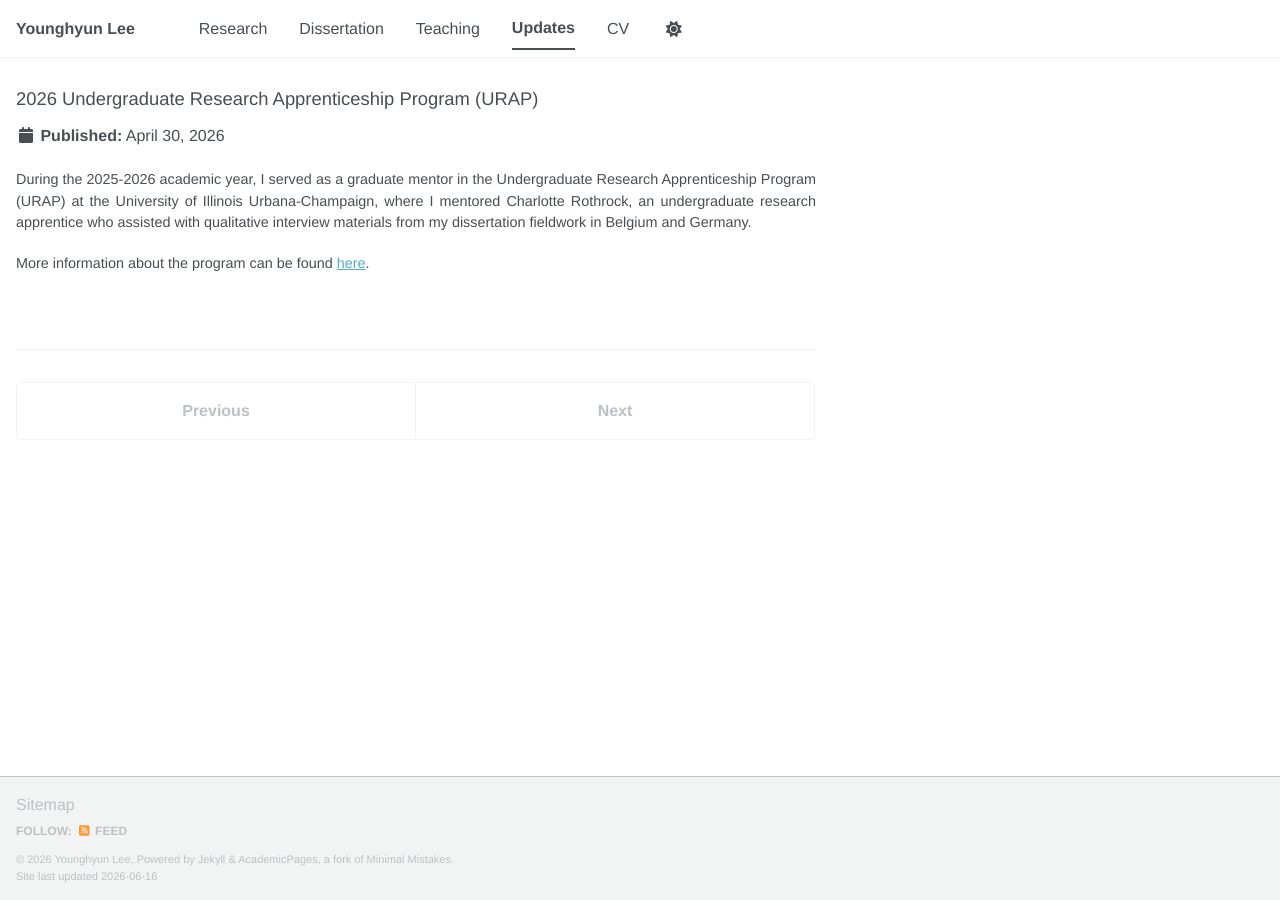
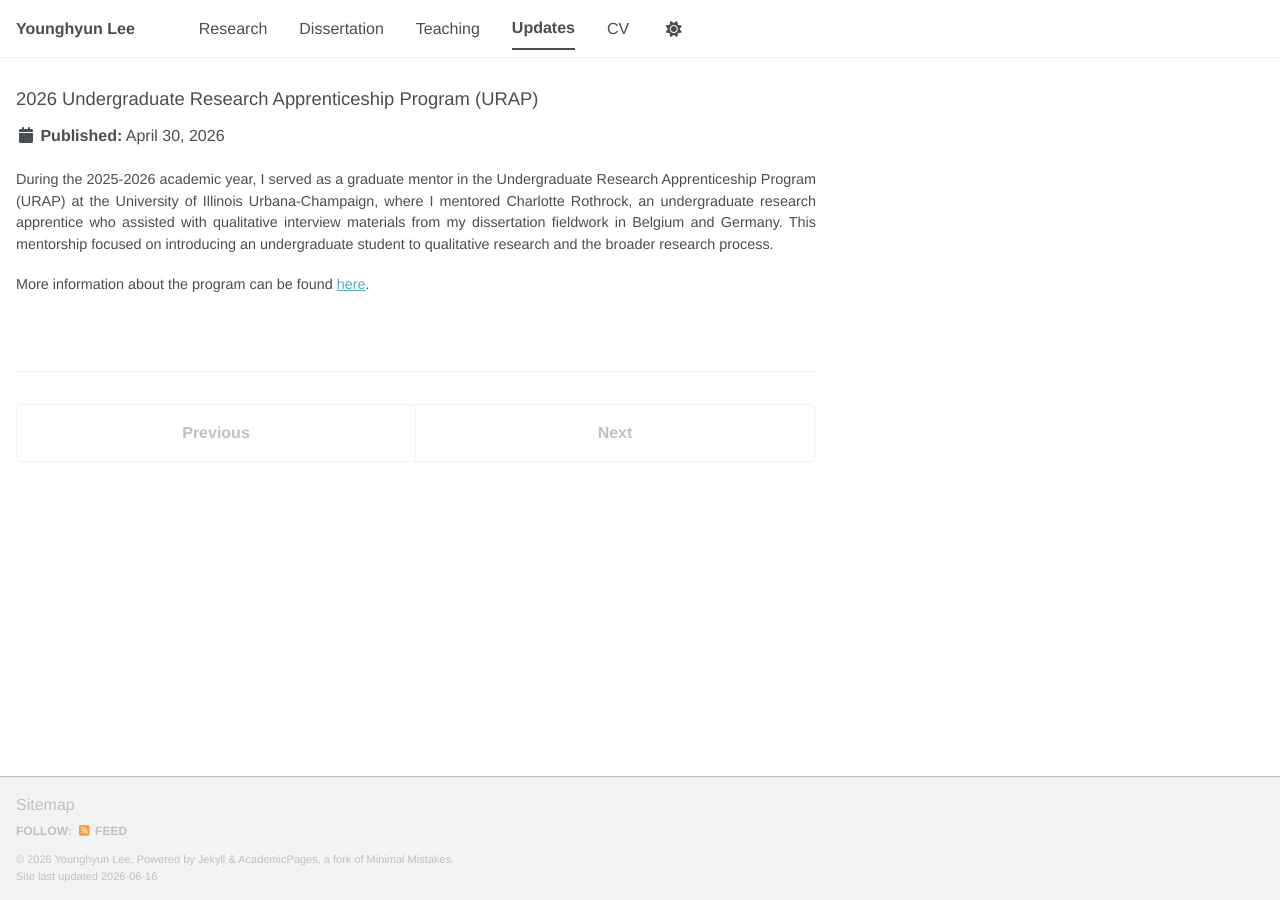
Before and after one commit to younghyunlee52/Website, a Jekyll site: the page built from _updates/2026-04-30-urap.md, in a window 1280 px wide. Built offline with Jekyll 4.4.1, drawn with Linux system fonts in a browser that asks for light colours; a script bundle is joined from its source files by our own code; library files that are not in the unit come from our copies.

Commit message:
Update 2026-04-30-urap.md

```diff
--- a/_updates/2026-04-30-urap.md
+++ b/_updates/2026-04-30-urap.md
@@ -7,6 +7,6 @@ image: /images/updates/20260430.jpg
 image_alt:
 caption:
 ---
-During the 2025-2026 academic year, I served as a graduate mentor in the Undergraduate Research Apprenticeship Program (URAP) at the University of Illinois Urbana-Champaign, where I mentored Charlotte Rothrock, an undergraduate research apprentice who assisted with qualitative interview materials from my dissertation fieldwork in Belgium and Germany.
+During the 2025-2026 academic year, I served as a graduate mentor in the Undergraduate Research Apprenticeship Program (URAP) at the University of Illinois Urbana-Champaign, where I mentored Charlotte Rothrock, an undergraduate research apprentice who assisted with qualitative interview materials from my dissertation fieldwork in Belgium and Germany. This mentorship focused on introducing an undergraduate student to qualitative research and the broader research process.
 
 More information about the program can be found [here](https://grad.illinois.edu/professional-development/graduate-college-mentoring-certificate/undergraduate-research).
```
